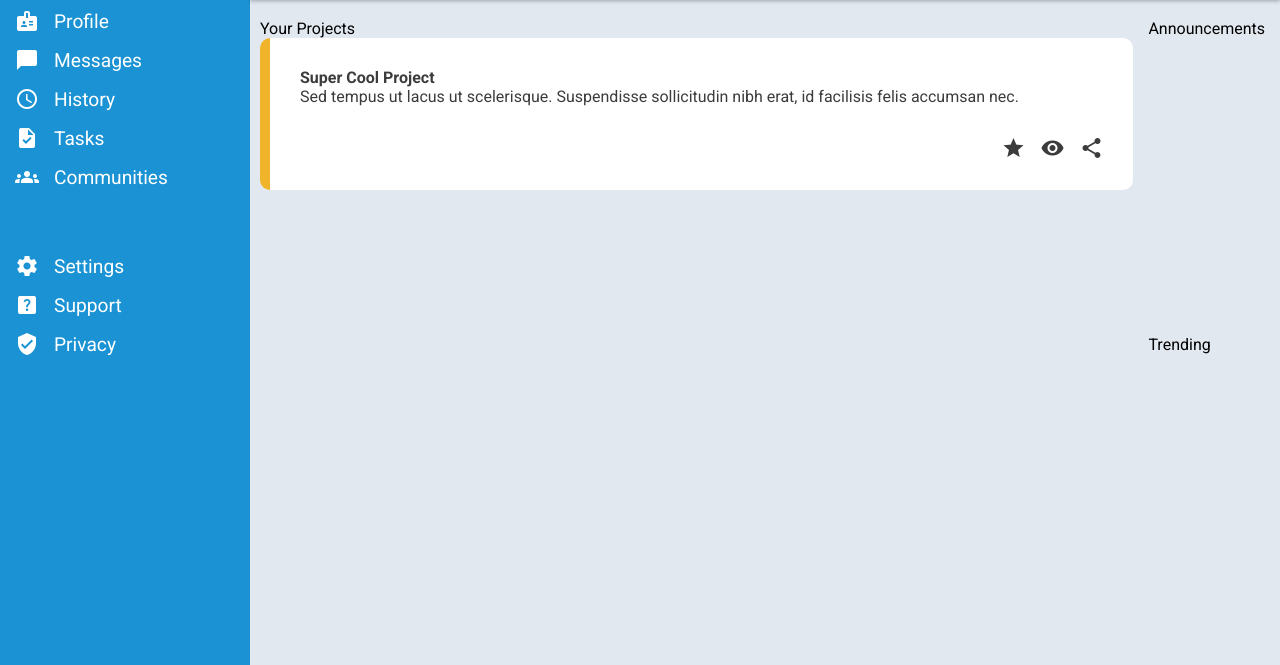
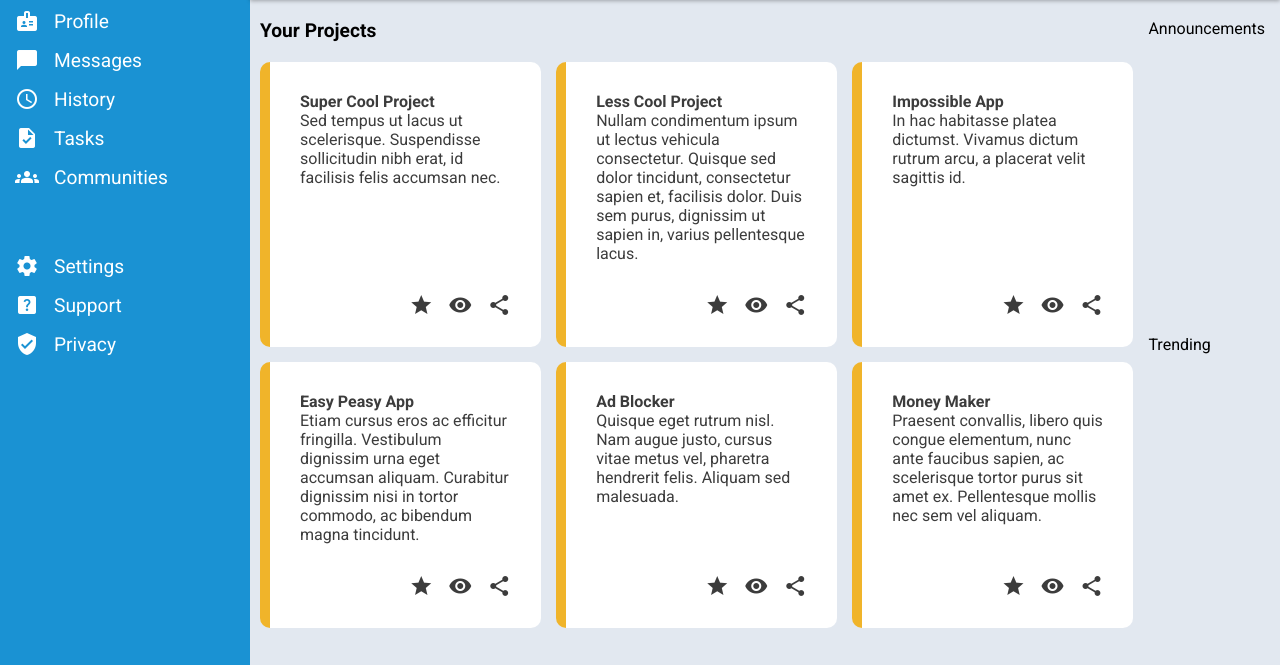
Before and after one commit to PivtoranisV/admin-dashboard, a plain HTML site: page index.html in a window 1280 px wide. Shown: the part 135-800 px from the top of the page. Drawn offline with Linux system fonts and the light colour scheme.

Commit message:
Add layout for projects cards

```diff
--- a/index.html
+++ b/index.html
@@ -93,16 +93,82 @@
       <div class="main-content">
         <div class="projects">
           <p>Your Projects</p>
+          <div class="cards">
             <div class="card">
               <p class="title">Super Cool Project</p>
-            <p>
-              Sed tempus ut lacus ut scelerisque. Suspendisse sollicitudin nibh
-              erat, id facilisis felis accumsan nec.
+              <p class="text">
+                Sed tempus ut lacus ut scelerisque. Suspendisse sollicitudin
+                nibh erat, id facilisis felis accumsan nec.
               </p>
               <div class="icons">
                 <i class="material-icons">star</i>
                 <i class="material-icons">visibility</i>
                 <i class="material-icons">share</i>
+              </div>
+            </div>
+            <div class="card">
+              <p class="title">Less Cool Project</p>
+              <p class="text">
+                Nullam condimentum ipsum ut lectus vehicula consectetur. Quisque
+                sed dolor tincidunt, consectetur sapien et, facilisis dolor.
+                Duis sem purus, dignissim ut sapien in, varius pellentesque
+                lacus.
+              </p>
+              <div class="icons">
+                <i class="material-icons">star</i>
+                <i class="material-icons">visibility</i>
+                <i class="material-icons">share</i>
+              </div>
+            </div>
+            <div class="card">
+              <p class="title">Impossible App</p>
+              <p class="text">
+                In hac habitasse platea dictumst. Vivamus dictum rutrum arcu, a
+                placerat velit sagittis id.
+              </p>
+              <div class="icons">
+                <i class="material-icons">star</i>
+                <i class="material-icons">visibility</i>
+                <i class="material-icons">share</i>
+              </div>
+            </div>
+            <div class="card">
+              <p class="title">Easy Peasy App</p>
+              <p class="text">
+                Etiam cursus eros ac efficitur fringilla. Vestibulum dignissim
+                urna eget accumsan aliquam. Curabitur dignissim nisi in tortor
+                commodo, ac bibendum magna tincidunt.
+              </p>
+              <div class="icons">
+                <i class="material-icons">star</i>
+                <i class="material-icons">visibility</i>
+                <i class="material-icons">share</i>
+              </div>
+            </div>
+            <div class="card">
+              <p class="title">Ad Blocker</p>
+              <p class="text">
+                Quisque eget rutrum nisl. Nam augue justo, cursus vitae metus
+                vel, pharetra hendrerit felis. Aliquam sed malesuada.
+              </p>
+              <div class="icons">
+                <i class="material-icons">star</i>
+                <i class="material-icons">visibility</i>
+                <i class="material-icons">share</i>
+              </div>
+            </div>
+            <div class="card">
+              <p class="title">Money Maker</p>
+              <p class="text">
+                Praesent convallis, libero quis congue elementum, nunc ante
+                faucibus sapien, ac scelerisque tortor purus sit amet ex.
+                Pellentesque mollis nec sem vel aliquam.
+              </p>
+              <div class="icons">
+                <i class="material-icons">star</i>
+                <i class="material-icons">visibility</i>
+                <i class="material-icons">share</i>
+              </div>
             </div>
           </div>
         </div>
--- a/style.css
+++ b/style.css
@@ -144,6 +144,17 @@
     padding: 30px;
     color: var(--primary-text_color);
     border-left: 10px solid var(--orange-color);
+    display: flex;
+    flex-direction: column;
+}
+
+.card .text {
+    flex-grow: 1;
+}
+
+.projects>p {
+    font-weight: bold;
+    font-size: 1.2rem;
 }
 
 .projects .title {
@@ -156,3 +167,10 @@
     gap: 15px;
     padding-top: 30px;
 }
+
+.cards {
+    margin-top: 20px;
+    display: grid;
+    grid-template-columns: repeat(auto-fit, minmax(250px, 1fr));
+    gap: 15px;
+}
```
Lines whose indentation alone changed are shown as unchanged.
